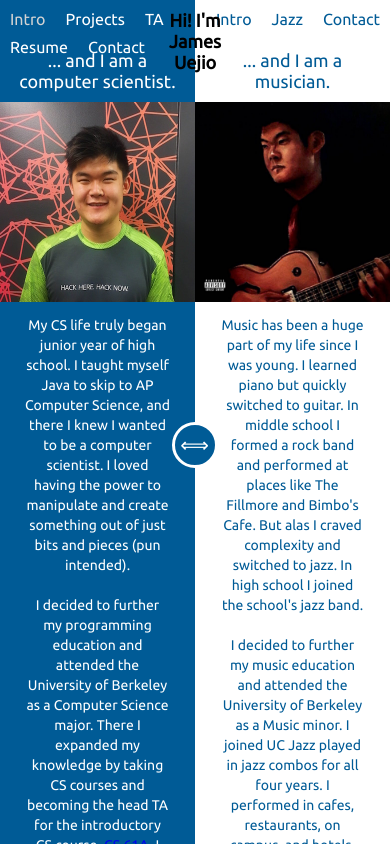
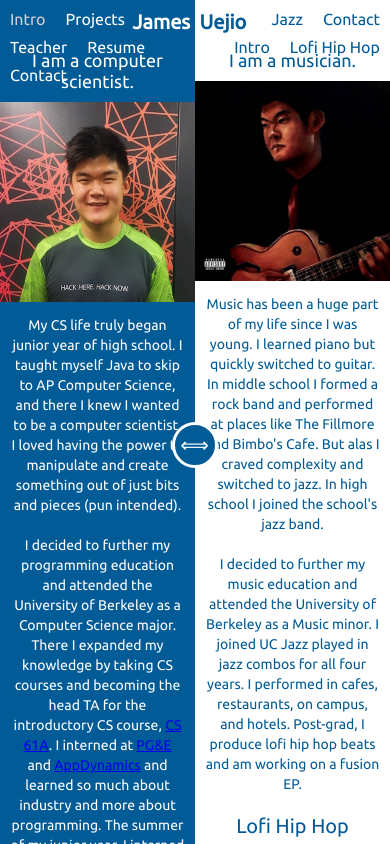
Before and after one commit to jamesuejio/website, a React (Create React App) app: page / in a window 390 px wide. Built offline with nearby package versions, Linux system fonts and the light colour scheme.

Commit message:
Update text on website and add sound cloud

```diff
--- a/src/App.css
+++ b/src/App.css
@@ -1,13 +1,13 @@
-@import url('https://fonts.googleapis.com/css?family=Ubuntu');
+@import url("https://fonts.googleapis.com/css?family=Ubuntu");
 
 .App {
   text-align: center;
-  font-family: 'Ubuntu', sans-serif;
+  font-family: "Ubuntu", sans-serif;
 }
 
 .Appdown {
   text-align: center;
-  font-family: 'Ubuntu', sans-serif;
+  font-family: "Ubuntu", sans-serif;
   -webkit-touch-callout: none;
   -webkit-user-select: none;
   -khtml-user-select: none;
@@ -17,13 +17,13 @@
 }
 
 ::-webkit-scrollbar {
-  width: 0px;  /* remove scrollbar space */
+  width: 0px; /* remove scrollbar space */
   height: 0px;
-  background: transparent;  /* optional: just make scrollbar invisible */
+  background: transparent; /* optional: just make scrollbar invisible */
 }
 /* optional: show position indicator in red */
 ::-webkit-scrollbar-thumb {
-  background: #FF0000;
+  background: #ff0000;
 }
 
 .intro-paragraph {
@@ -36,7 +36,7 @@
 
 @media (max-width: 1050px) {
   .intro-paragraph {
-    width: calc(50vw - 50px);
+    width: calc(50vw - 20px);
     margin: none;
   }
 }
@@ -67,8 +67,10 @@
 
 .contact-paragraph {
   font-size: 14px;
-  width: 500px;
   margin: 0 auto;
+  display: flex;
+  justify-content: center;
+  align-items: center;
 }
 
 .contact-container {
@@ -81,16 +83,25 @@
 }
 
 .header-james {
-  width: 20%;
   position: fixed;
-  left: 0;
-  right: 0;
   margin: 0 auto;
   padding-top: 10px;
-  font-size: 18px;
-  color: #000;
+  font-size: 20px;
   z-index: 100;
   font-weight: bold;
+  left: calc(50% - 62.5px);
+  display: flex;
+  align-items: center;
+}
+
+.header-first-name {
+  color: #fff;
+  background-color: #005b96;
+}
+
+.header-last-name {
+  color: #005b96;
+  background-color: #fff;
 }
 
 .header-align {
@@ -126,7 +137,7 @@
 }
 
 .header-left:hover {
-  color: #D3D3D3;
+  color: #d3d3d3;
 }
 
 .header-right {
--- a/src/App.js
+++ b/src/App.js
@@ -5,17 +5,19 @@ import CircleSlider from "./CircleSlider";
 import "./App.css";
 
 const App = () => {
-  const [leftWidth, setLeftWidth] = useState("50%");
-  const [rightWidth, setRightWidth] = useState("50%");
+  const [leftWidth, setLeftWidth] = useState(window.innerWidth / 2);
+  const [rightWidth, setRightWidth] = useState(window.innerWidth / 2);
 
   return (
     <div>
       <div className="App">
         <CircleSlider moveLeft={setLeftWidth} moveRight={setRightWidth} />
+        <div className="header-james" id="james">
+          <div className="header-first-name">James&nbsp;</div>
+
+          <div className="header-last-name">&nbsp;Uejio</div>
+        </div>
         <div className="flexicution">
-          <div className="header-james">
-            <div>{"Hi! I'm James Uejio"}</div>
-          </div>
           <LeftBody width={leftWidth} />
           <RightBody width={rightWidth} />
         </div>
--- a/src/circleSlider.jsx
+++ b/src/circleSlider.jsx
@@ -14,9 +14,11 @@ const CircleSlider = ({ moveLeft, moveRight }) => {
   };
 
   const divMove = e => {
-    var div = document.getElementById("slider");
+    const sliderDiv = document.getElementById("slider");
+    const titleDiv = document.getElementById("james");
     const clientX = e.touches ? e.touches[0].clientX : e.clientX;
-    div.style.left = clientX - 23 + "px";
+    sliderDiv.style.left = clientX - 23 + "px";
+    titleDiv.style.left = clientX - 62 + "px";
     if (clientX > window.innerWidth / 2) {
       document.getElementsByClassName("left")[0].style.zIndex = 2;
       document.getElementsByClassName("right")[0].style.zIndex = 1;
--- a/src/leftContainer/leftBody.jsx
+++ b/src/leftContainer/leftBody.jsx
@@ -7,7 +7,7 @@ import ProjectTile from "./ProjectTile";
 const LeftBody = ({ width }) => {
   const introRef = useRef(null);
   const projectRef = useRef(null);
-  const taRef = useRef(null);
+  const teacherRef = useRef(null);
   const contactRef = useRef(null);
   const scrollToRef = ref => {
     const elem = ref.current;
@@ -33,9 +33,9 @@ const LeftBody = ({ width }) => {
         </div>
         <div
           className="header-items header-left"
-          onClick={() => scrollToRef(taRef)}
+          onClick={() => scrollToRef(teacherRef)}
         >
-          TA
+          Teacher
         </div>
         <div
           className="header-items header-left"
@@ -53,7 +53,7 @@ const LeftBody = ({ width }) => {
       <div className="header-padding" />
       <div className="left-body">
         <div className="header-align" ref={introRef}>
-          ... and I am a computer scientist.
+          I am a computer scientist.
         </div>
         <img src="/headpict.jpg" width="200px" height="200px" alt=""></img>
         <p className="intro-paragraph">
@@ -105,13 +105,15 @@ const LeftBody = ({ width }) => {
         <p className="intro-paragraph">
           This past year, I have been working full time as a Full Stack Web
           Developer at{" "}
-          <a target="_blank" rel="noopener noreferrer" href="http://wish.com">
+          <a target="_blank" rel="noopener noreferrer" href="https://wish.com">
             Wish
           </a>
-          . I owned the post purchase experience and rebuilt the customer
-          support chat bot. I worked on countless experiments to improve key
-          business metrics. I also mentored multiple interns and attended
-          leadership workshops.
+          . I work mainly on post purchase features, and my biggest project has
+          been rewriting and leading the Customer Support Chatbot (Wish
+          Assistant). It has decreased tickets by 50%, increased CSAT by 20%,
+          and increased many other high level metrics. I manage all Wish
+          Assistant features, releases, code, and mentor two interns who
+          actively work it.
         </p>
         <div className="header-topic" ref={projectRef}>
           Projects
@@ -161,20 +163,40 @@ const LeftBody = ({ width }) => {
             technologies="HTML, CSS, JS, Google Maps API"
           />
         </div>
-        <div className="header-topic" ref={taRef}>
-          TA
+        <div className="header-topic" ref={teacherRef}>
+          Teacher
         </div>
         <p className="intro-paragraph">
-          If you want to book an appointment,{" "}
-          <a href="https://calendar.google.com/calendar/selfsched?sstoken=UU9XSzI2bDg0dE50fGRlZmF1bHR8ZjQ4NmQ4ZWZhY2Y5NzU0YjBhZWZhNTAxYzliMDJjMDI">
-            click here!
-          </a>{" "}
-          Also check out the{" "}
-          <a href="https://www.youtube.com/channel/UCuteugW6eO65Awk83I6ehoA/featured">
-            CS 61A Youtube channel
-          </a>{" "}
-          which has tons of walkthrough videos. TAs and I spent many hours
-          making the videos, so hope they help!
+          I really enjoy teaching and creating video walkthroughs. I believe
+          videos are a perfect balance between visual learning and audio
+          learning, and have a much wider breadth than other mediums. At my
+          current job, I have mentored multiple interns and have created
+          onboarding videos and documentation to help new hires.
+        </p>
+        <p className="intro-paragraph">
+          I am also a video instructor for one of the world's largest Python
+          resource websites, <a href="https://realpython.com/">RealPython</a>. I
+          record and create multiple hours of content with thousands of views.
+          You can see my video on sets{" "}
+          <a href="https://realpython.com/courses/sets-python/">here</a> and my
+          video on recursion{" "}
+          <a href="https://realpython.com/courses/thinking-recursively-python/">
+            here
+          </a>
+          .
+        </p>
+        <p className="intro-paragraph">
+          I also was the summer instructor for the nation's largest computer
+          science course, CS 61A, and was the head TA for three semesters. You
+          can find the summer content at the{" "}
+          <a href="https://inst.eecs.berkeley.edu/~cs61a/su18/">
+            Summer 2018 CS 61A
+          </a>
+          website and some of my exam walkthrough videos{" "}
+          <a href="https://www.youtube.com/channel/UCNZABnj6W_e274QqFoRBy1Q?view_as=subscriber">
+            here
+          </a>
+          .
         </p>
         <div className="header-topic" ref={contactRef}>
           Contact
@@ -182,7 +204,7 @@ const LeftBody = ({ width }) => {
         <div className="contact-container">
           <p className="contact-paragraph">James Uejio</p>
           <p className="contact-paragraph">
-            Full Stack Developer, Leader, Teacher
+            Full Stack Developer, Pythonista, Leader, Teacher
           </p>
           <p className="contact-paragraph">jamesuejio@berkeley.edu</p>
         </div>
--- a/src/rightContainer/jazz.jsx
+++ b/src/rightContainer/jazz.jsx
@@ -13,8 +13,8 @@ const Jazz = () => (
       />
       <div className="jazz-description">
         <div className="header">
-          Nathan Le and I have been playing music together for about a semester.
-          Here are some recordings!
+          Here are some recordings from college where I played duo guitar gigs
+          with Nathan Le!
         </div>
         <div className="audio-title">All The Things You Are</div>
         <audio controls>
--- a/src/rightContainer/rightBody.jsx
+++ b/src/rightContainer/rightBody.jsx
@@ -16,6 +16,7 @@ const RightBody = ({ width }) => {
   const contactRef = useRef(null);
   const jazzRef = useRef(null);
   const introRef = useRef(null);
+  const lofiRef = useRef(null);
   return (
     <div className="right" style={{ width: width }}>
       <Header color={"#fff"} width={width}>
@@ -33,6 +34,12 @@ const RightBody = ({ width }) => {
         </div>
         <div
           className="header-items header-right"
+          onClick={() => scrollToRef(lofiRef)}
+        >
+          Lofi Hip Hop
+        </div>
+        <div
+          className="header-items header-right"
           onClick={() => scrollToRef(introRef)}
         >
           Intro
@@ -41,7 +48,7 @@ const RightBody = ({ width }) => {
       <div className="header-padding" />
       <div>
         <div className="header-align" ref={introRef}>
-          ... and I am a musician.
+          I am a musician.
         </div>
         <img
           id="music"
@@ -61,10 +68,22 @@ const RightBody = ({ width }) => {
           I decided to further my music education and attended the University of
           Berkeley as a Music minor. I joined UC Jazz played in jazz combos for
           all four years. I performed in cafes, restaurants, on campus, and
-          hotels. Check out{" "}
-          <span onClick={() => scrollToRef(jazzRef)}>Jazz </span>
-          for some jazz recordings. Post-grad, I am recording a fusion EP.
+          hotels. Post-grad, I produce lofi hip hop beats and am working on a
+          fusion EP.
         </p>
+        <div className="header-topic" ref={lofiRef}>
+          Lofi Hip Hop
+        </div>
+        <div className="header">Here's my SoundCloud hope you enjoy!</div>
+        <iframe
+          title="soundCloud"
+          width={parseInt(width, 10) > 500 ? "500px" : "100%"}
+          height="300"
+          scrolling="no"
+          frameBorder="no"
+          allow="autoplay"
+          src="https://w.soundcloud.com/player/?url=https%3A//api.soundcloud.com/users/724465447&color=%23ff5500&auto_play=false&hide_related=false&show_comments=true&show_user=true&show_reposts=false&show_teaser=true&visual=true"
+        ></iframe>
         <div className="header-topic" ref={jazzRef}>
           Jazz
         </div>
```
Also changed, not shown: 1 other file (tests, documents, lock files or other folders).
